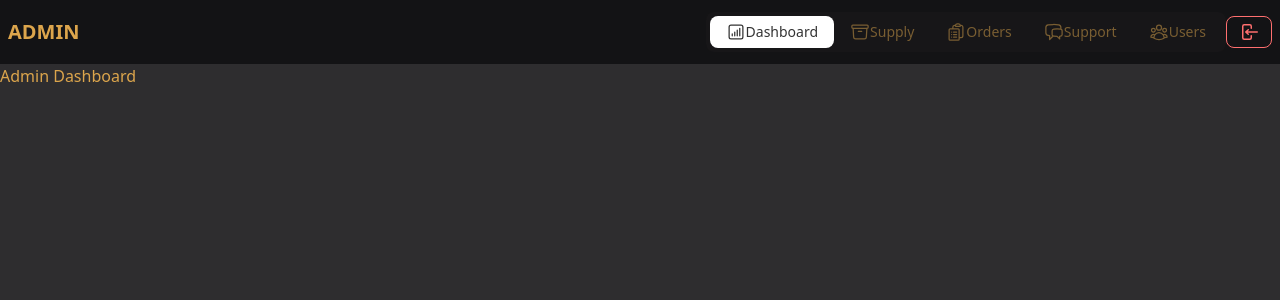
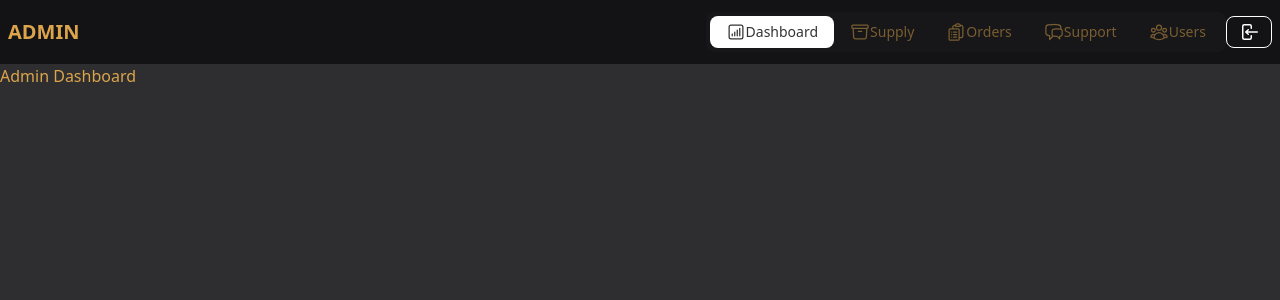
Before and after one commit to dongumayagay/El-Ambrosia, a SvelteKit app: page /admin in a window 1280 px wide. Shown: the top 300 px of the page. Built offline with nearby package versions, Linux system fonts and the light colour scheme.

Commit message:
minor ui adjustments

```diff
--- a/src/lib/components/admin/Navbar.svelte
+++ b/src/lib/components/admin/Navbar.svelte
@@ -111,7 +111,7 @@
 				<span>Users</span>
 			</a>
 		</div>
-		<a href="/" class="btn btn-sm btn-error btn-outline">
+		<a href="/" class="btn btn-sm btn-primary btn-outline">
 			<svg
 				xmlns="http://www.w3.org/2000/svg"
 				viewBox="0 0 20 20"
--- a/src/lib/components/home/AboutSection.svelte
+++ b/src/lib/components/home/AboutSection.svelte
@@ -1,4 +1,4 @@
-<div id="About" class=" mx-auto max-w-7xl py-12 px-4 flex flex-col items-center gap-6 md:flex-row">
+<div class=" mx-auto max-w-7xl py-8 px-4 flex flex-col items-center gap-6 md:flex-row">
 	<h1 class="text-center font-bold text-xl uppercase md:hidden">About El Ambrosia</h1>
 	<img
 		src="https://scontent.fmnl25-1.fna.fbcdn.net/v/t39.30808-6/278931337_162691556150480_1000217362313432586_n.jpg?_nc_cat=103&ccb=1-7&_nc_sid=0debeb&_nc_ohc=o-aySHVK1-UAX81dZtd&_nc_ht=scontent.fmnl25-1.fna&oh=00_AT_9B7qe56jLIHVP_DAO1Kwg_fbxcKCB-3qnYRlxN6aQgg&oe=633460F3"
--- a/src/lib/components/home/FooterSection.svelte
+++ b/src/lib/components/home/FooterSection.svelte
@@ -1,6 +1,7 @@
 <main class="footer max-w-7xl mx-auto p-10 text-base-content">
 	<div>
 		<span class="footer-title">Company</span>
+		<a href="#Products" class="link link-hover">Products</a>
 		<a href="#About" class="link link-hover">About us</a>
 		<a href="/" class="link link-hover">Contact</a>
 	</div>
--- a/src/routes/(admin)/admin/+layout.svelte
+++ b/src/routes/(admin)/admin/+layout.svelte
@@ -1,14 +1,19 @@
 <script lang="ts">
 	import BottomNavigation from '$lib/components/admin/BottomNavigation.svelte';
 	import Navbar from '$lib/components/admin/Navbar.svelte';
+	import { page } from '$app/stores';
+	// import { fade } from 'svelte/transition';
+	$: pathname = $page.url.pathname;
 </script>
 
 <svelte:head>
 	<title>Admin | El Ambrosia</title>
 </svelte:head>
 
-<div class=" h-full flex flex-col pb-16 sm:pb-0 pt-16 bg-base-300">
-	<Navbar />
+<Navbar />
+<!-- {#key pathname} -->
+<div class=" h-full flex flex-col pb-16 sm:pb-0 pt-16 absolute inset-0 ">
 	<slot />
-	<BottomNavigation />
 </div>
+<!-- {/key} -->
+<BottomNavigation />
--- a/src/routes/(app)/+layout.svelte
+++ b/src/routes/(app)/+layout.svelte
@@ -2,7 +2,7 @@
 	import Navbar from '$lib/components/navbar/Navbar.svelte';
 </script>
 
-<main class="h-full ">
+<main class="h-full">
 	<Navbar />
 	<slot />
 </main>
--- a/src/routes/(app)/+page.svelte
+++ b/src/routes/(app)/+page.svelte
@@ -13,7 +13,9 @@
 <div id="Products" class=" h-5/6">
 	<Carousel {carouselItems} />
 </div>
-<AboutSection />
+<div id="About" class="bg-base-100 py-12">
+	<AboutSection />
+</div>
 <div class="bg-base-200">
 	<RatingsSection />
 </div>
--- a/src/routes/+layout.svelte
+++ b/src/routes/+layout.svelte
@@ -3,6 +3,6 @@
 </script>
 
 <svelte:head><title>El Ambrosia</title></svelte:head>
-<main class="h-full min-h-full">
+<main class="h-full min-h-full relative bg-base-300 ">
 	<slot />
 </main>
```
